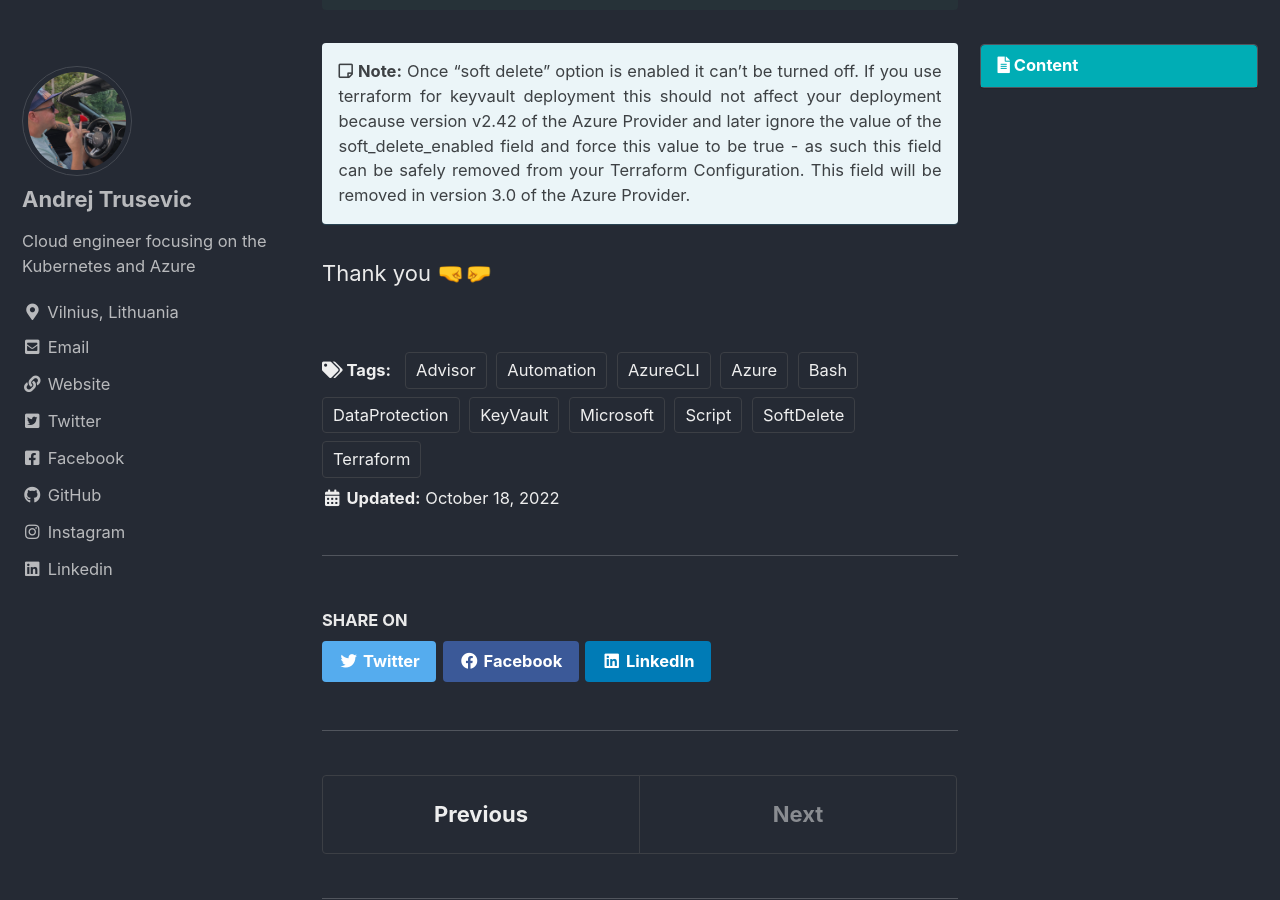
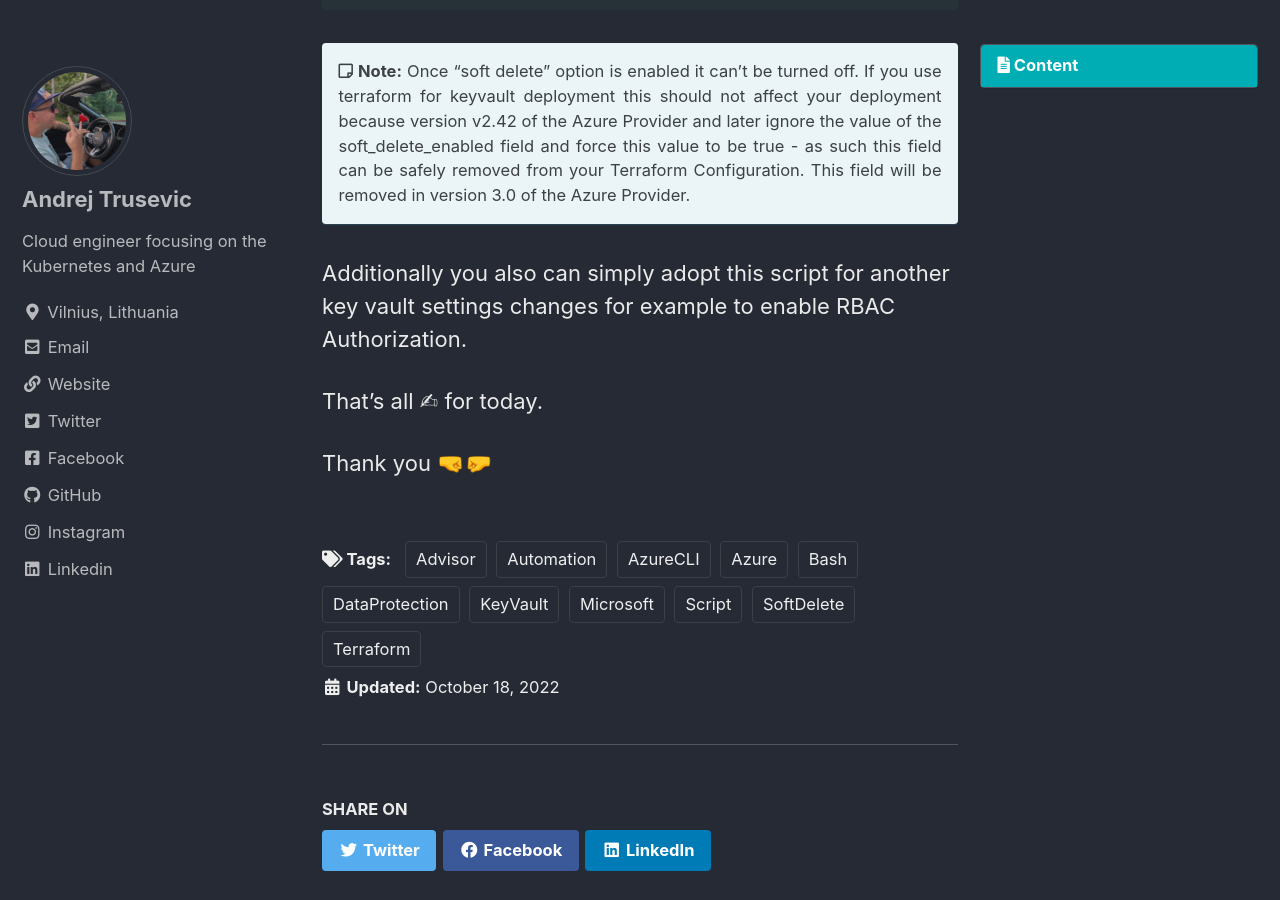
Before and after one commit to andriktr/andriktr.github.io, a Jekyll site: the page built from _posts/2021-10-18-Az-KeyVault-Soft-Delete.md, in a window 1280 px wide and 900 px high, scrolled down 1645 px. Built offline with Jekyll 4.4.1, drawn with Linux system fonts in a browser that asks for light colours; cached includes are drawn as plain includes; comment, search, counter and statistics services are not loaded.

Commit message:
small fixes in post 14

```diff
--- a/_posts/2021-10-18-Az-KeyVault-Soft-Delete.md
+++ b/_posts/2021-10-18-Az-KeyVault-Soft-Delete.md
@@ -48,6 +48,10 @@
 {: .notice--info}
 {: .text-justify}
 
+Additionally you also can simply adopt this script for another key vault settings changes for example to enable RBAC Authorization.
+
+That's all ✍ for today.
+
 Thank you 🤜🤛
 
 <!-- Links -->
```
